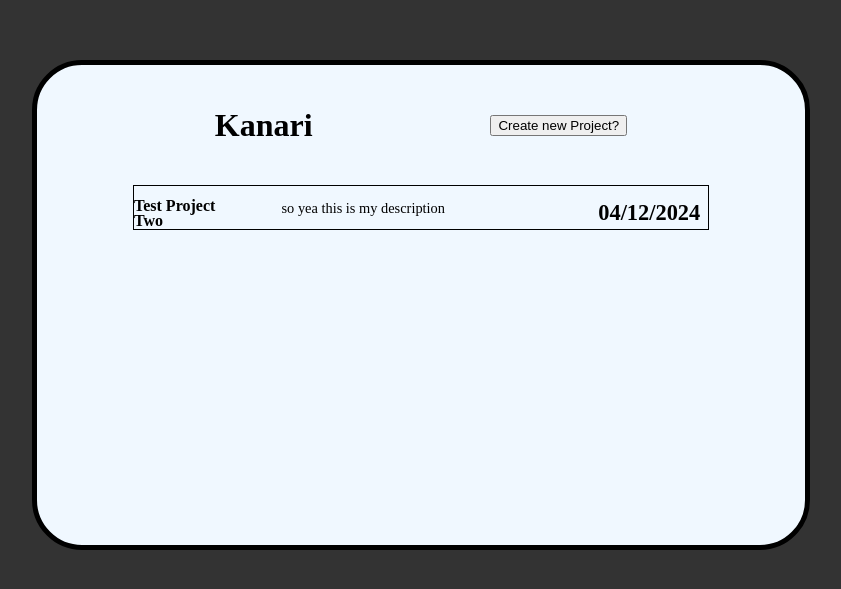
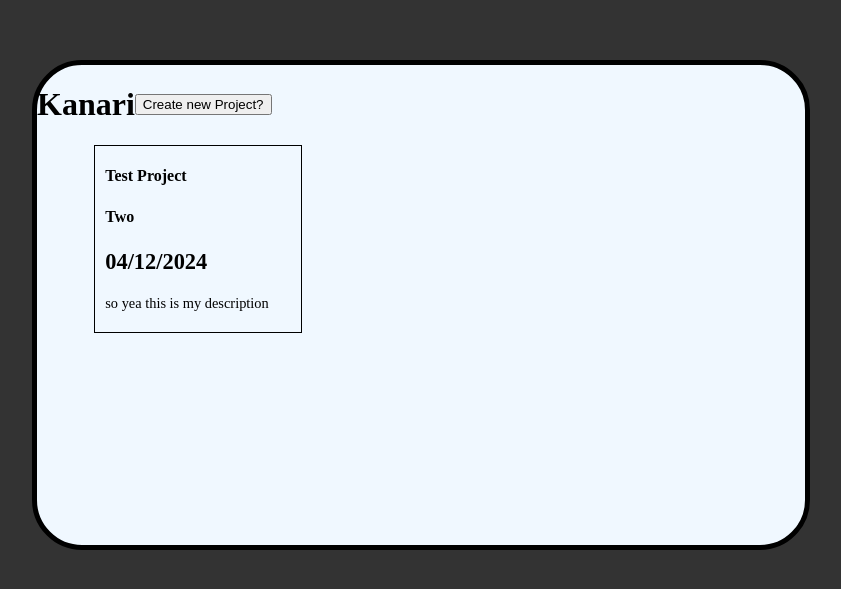
Before and after one commit to funkim/toDoList, a website built with webpack: page src/index.html in a window 1280 px wide. Shown: the part 103-692 px from the top of the page, without its empty margins (219-1060 px from the left). Built offline with nearby package versions, Linux system fonts and the light colour scheme.

Commit message:
Working on some mistakes I made building the foundation of everything specifically with the CSS with properly adding a new task + having the delete button be actually usable.

```diff
--- a/src/index.html
+++ b/src/index.html
@@ -50,13 +50,16 @@
                 </div>
             </div>
             <div class="projects" id="projects">
+                <div class="projectContainerArea">
                 <div class="projectContainer">
                     <h1 class="projectContainerHeader"> Test Project</h1>
                     <h2 class="projectContainerPriority"> Two </h2>
                     <h2 class="projectContainerDueDate">04/12/2024</h2>
                     <p class="projectContainerDescription"> so yea this is my description</p>
                 </div>
+                </div>
             </div>
+
         </div>
         <div class="tasksPage">
 
--- a/src/style.css
+++ b/src/style.css
@@ -29,17 +29,14 @@ body {
 }
 
 .landingPage {
-    display: grid;
-    grid-column: 1/9;
-    grid-row: 1/9;
-    grid-template-columns: repeat(8, 12.5%);
-    grid-template-rows: repeat(8, 12.5%);
+    display: flex;
+    flex-direction: column;
+    flex: auto;
 }
 
 .headerContainer {
-    display: grid;
-    grid-column: 1/9;
-    grid-row: 1/3;
+flex-direction: row;
+justify-content: center;
 }
 
 .header {
@@ -50,49 +47,49 @@ body {
 
 
 .projects {
-    display: grid;
-    grid-row:3/9 ;
-    grid-column: 2/8;
-    grid-template-rows: repeat(8,12.5%);
+display: grid;
+grid-template-columns: repeat(auto-fit, minmax(300px, 1fr));
+grid-gap: 20px;
+justify-items: center;
+width: 100%;
 }
 
+
 .projectContainer {
-    display: grid;
-    border: 1px black solid;
-    gap: 2px;
-    grid-template-columns: repeat(8, 12.5%);
-    grid-template-rows: repeat(4,25%);
-    font-size: small;
-    cursor: move;
+border: 1px solid black;
+padding: 10px;
+margin-bottom: 10px;
+display: flex;
+flex-direction: column;
+width: 100%;
+position: relative;
 }
 
+
 .projectContainerHeader {
-    display: grid;
-    grid-column: 1/3;
-    grid-row: 1/2;
-    font-size: 1rem;
+font-size: 1rem;
+margin-bottom: 10px;
 }
+
 .projectContainerPriority {
-    display: grid;
-    grid-column: 1/3;
-    grid-row: 2/4;
-    font-size: 1rem; ;
+font-size: 1rem;
+margin-bottom: 5px;
 }
 
 .projectContainerDueDate {
-    display: grid;
-    grid-column: 7/9;
-    font-size: 1.4rem;
-    justify-self: center;
-    align-content:center ;
-    padding-top: 8px;
+font-size: 1.4rem;
+margin-bottom: 5px;
 }
 
 .projectContainerDescription {
-    display: grid;
-    grid-column: 3/7;
-    grid-row: 1/5;
-    font-size: 0.9rem;
+font-size: 0.9rem;
+margin-bottom: 10px;
+}
+
+.deleteButton {
+position: absolute;
+top: 10px;
+right: 10px;
 }
 
 .hidden {
--- a/src/todo.js
+++ b/src/todo.js
@@ -14,6 +14,7 @@ export function getUserProjectInputs() {
         }
         return {projectName, projectDueDate, projectDescription, priority}
 }
+
 
 export function createProject(name, dueDate, description, priority) {
     const projectForm = document.querySelector('.addNewProjectPage');
@@ -40,16 +41,18 @@ projectContainerHeader.innerHTML = name
 projectContainerPriority.innerHTML = priority
 projectContainerDueDate.innerHTML = dueDate
 projectContainerDescription.innerHTML= description
-projectForm.classList.add()
+projectForm.classList.add("addNewProjectPage");
 }
 
-function deleteProject(projectContainer) {
-    const deleteProjectButton = document.createElement("input");0
+function deleteProject(projectContainerArea) {
+    const deleteProjectButton = document.createElement("input");
     deleteProjectButton.setAttribute("type", "button");
-    projectContainer.appendChild(deleteProjectButton);
-
+    projectContainerArea.appendChild(deleteProjectButton);
+    deleteProjectButton.classList.add("deleteButton") ;
     deleteProjectButton.addEventListener('click', function() {
-    projectContainer.remove();
+    if (confirm('Are you sure you want to delete this project?')) {
+    projectContainerArea.remove();
+    }
     }
 )}
 
```
Also changed, not shown: dist/index.html, dist/main.js.
